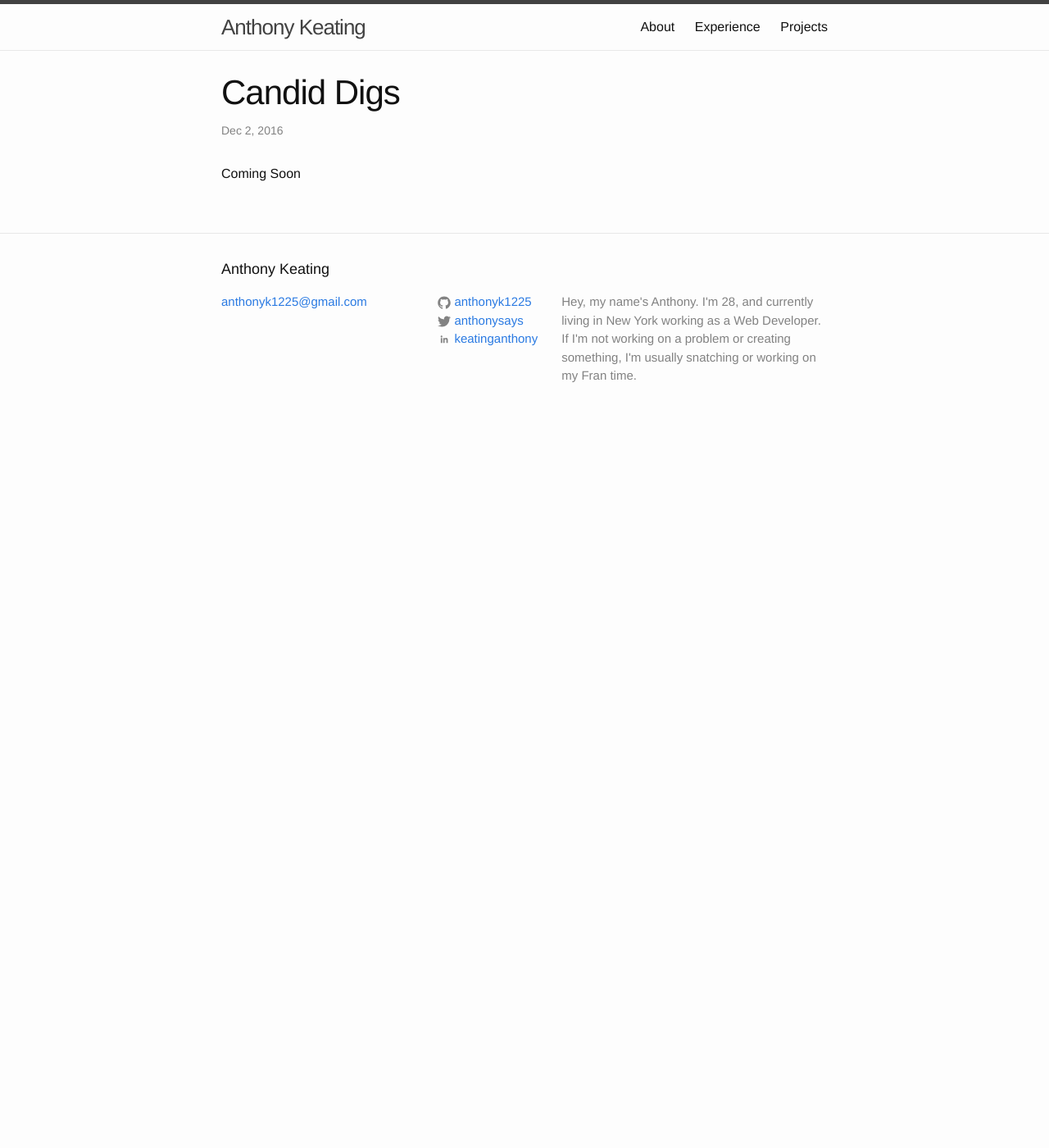
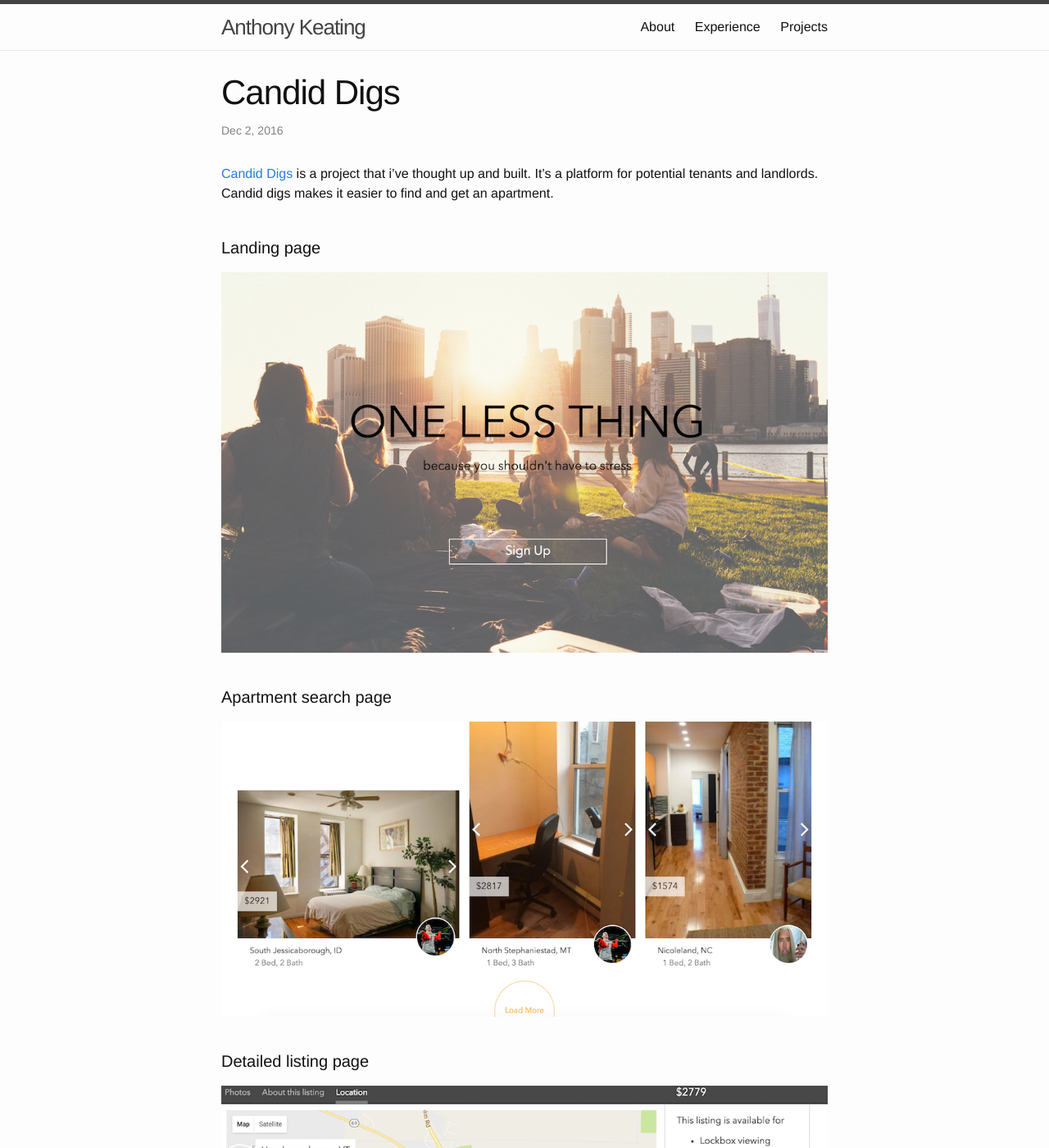
Before and after one commit to anthonyk1225/anthonyk1225.github.io, a Jekyll site: the page built from _posts/2016-12-02-Candid-Digs.markdown, in a window 1280 px wide and 1400 px high. Shown: the whole window at 82% size. Built offline with Jekyll 4.4.1, drawn with Linux system fonts in a browser that asks for light colours.

Commit message:
updated candid digs page

```diff
--- a/_posts/2016-02-21-Crossfit-1939.markdown
+++ b/_posts/2016-02-21-Crossfit-1939.markdown
@@ -6,7 +6,7 @@ categories: jekyll update
 permalink: /crossfit1939/
 ---
 
-<b><a href='http://crossfit1939.com'>Crossfit1939</a></b> is a gym located in Brooklyn, NY. I was hired to design and
+<a href='http://crossfit1939.com'>Crossfit1939</a> is a gym located in Brooklyn, NY. I was hired to design and
 create their website.
 <br><br>
 <h4>The main page showing avenues to view the about me and workouts pages, respectively.</h4>
--- a/_posts/2016-12-02-Candid-Digs.markdown
+++ b/_posts/2016-12-02-Candid-Digs.markdown
@@ -6,4 +6,15 @@ categories: jekyll update
 permalink: /candiddigs/
 ---
 
-Coming Soon
+<a href='http://development.webhop.me'>Candid Digs</a> is a project that i've thought up
+and built. It's a platform for potential tenants and landlords. Candid digs makes it easier to find
+and get an apartment.
+<br><br>
+<h4>Landing page</h4>
+<img src='/css/assets/images/candiddigs/landing_page.png'/>
+<br><br>
+<h4>Apartment search page</h4>
+<img src='/css/assets/images/candiddigs/listing_search.png'/>
+<br><br>
+<h4>Detailed listing page</h4>
+<img src='/css/assets/images/candiddigs/listing_page.png'/>
```
Also changed, not shown: about.md (+1 -1 lines), deprecated/2015-02-05-The-story-so-far.markdown (deleted, +0 -7 lines), deprecated/2015-02-05-welcome-to-jekyll.markdown (deleted, +0 -25 lines), deprecated/2015-02-11-What-is-big-O-notation.markdown (deleted, +0 -21 lines), css/assets/images/candiddigs/landing_page.png (added), css/assets/images/candiddigs/listing_page.png (added), css/assets/images/candiddigs/listing_search.png (added).
